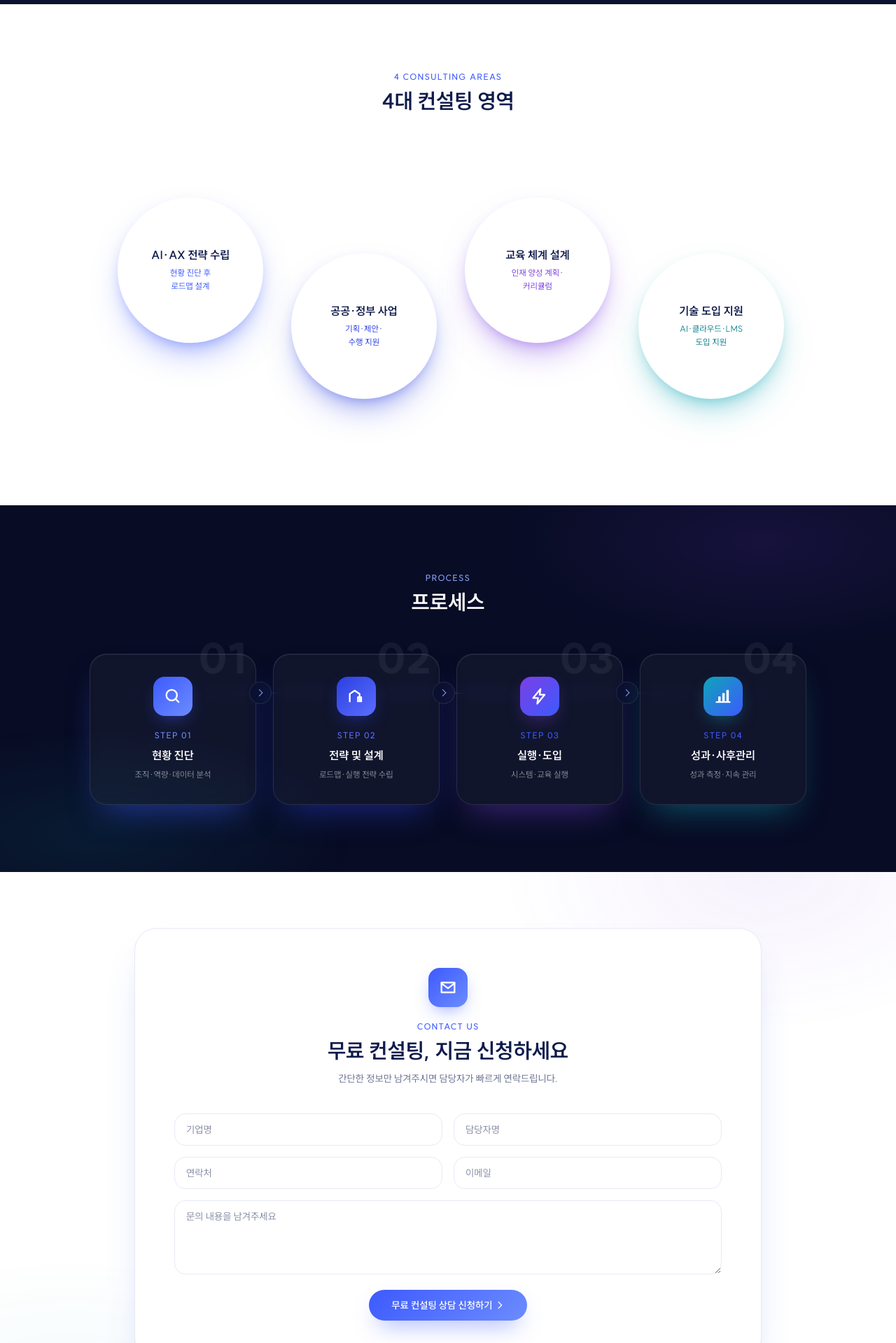
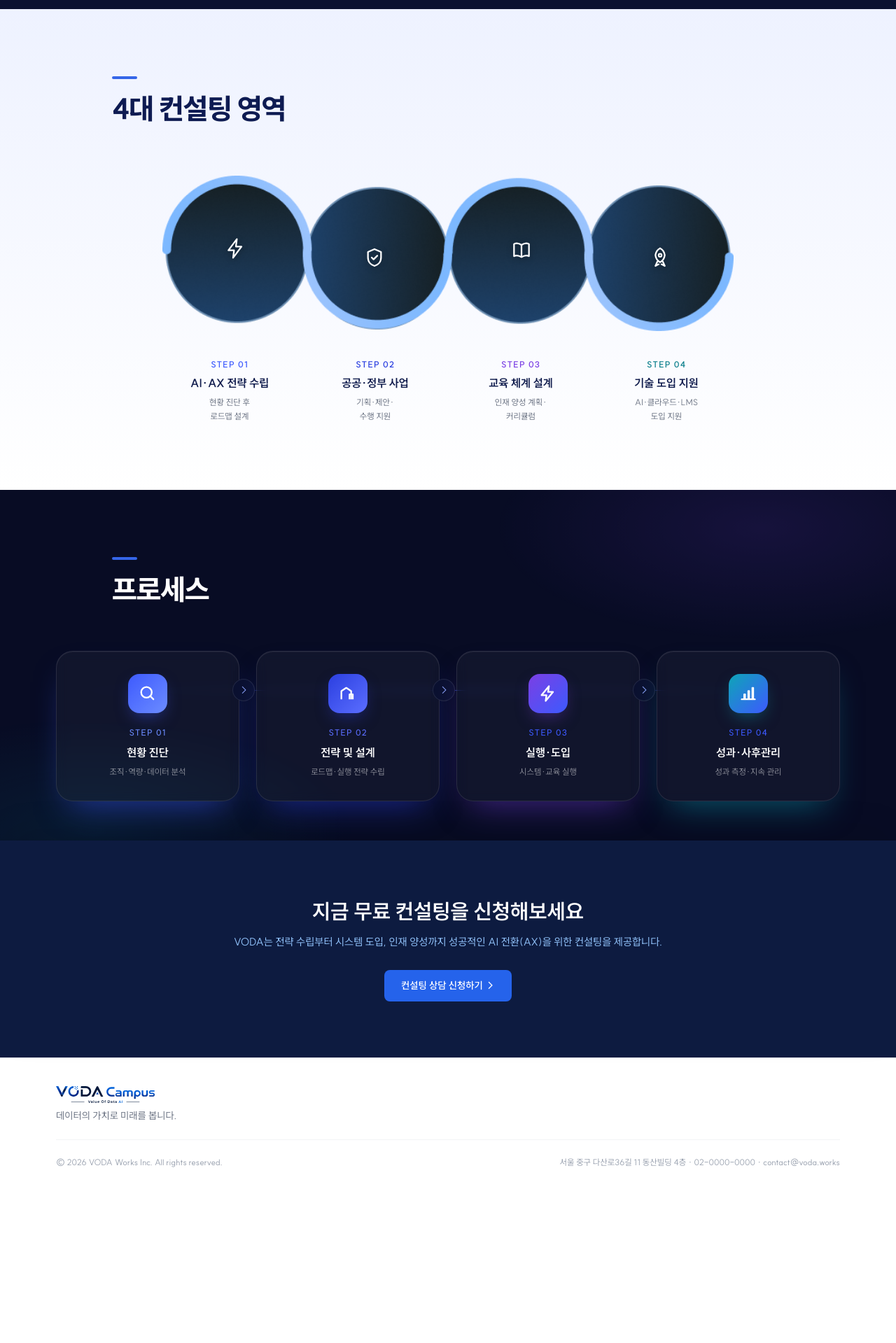
Before and after one commit to chaeuns/vodawebsite, a Next.js app: page /business/consulting in a window 1280 px wide. Shown: the part 340-2259 px from the top of the page at 70% size. After the commit the page ends 2049 px from the top, so only its background shows below. Built offline with nearby package versions, Linux system fonts and the light colour scheme.

Commit message:
4대 컨설팅 영역 이미지 추가

```diff
--- a/app/business/consulting/page.tsx
+++ b/app/business/consulting/page.tsx
@@ -3,7 +3,18 @@
 // 구조: 01 히어로 → 02 4대 컨설팅 영역(겹치는 원형 다이어그램) → 03 프로세스 → 04 Bottom CTA
 // 컬러: 히어로/프로세스는 네이비(#0B1130) + 블루(#3D5AFE), 02번 섹션만 밝은 그라데이션
 
+import Image from "next/image";
+import Container from "@/app/components/Container";
+
 const heroTags = ["AI·AX 전략 수립", "공공·정부 사업", "교육 체계 설계", "기술 도입 지원"];
+
+// public/4_consulting_areas.png 내 4개 원의 중심 좌표(이미지 700×191 기준 %) — 아이콘 정렬용
+const circlePositions = [
+  { left: "12.9%", top: "47.1%" },
+  { left: "37.1%", top: "52.9%" },
+  { left: "62.9%", top: "48.2%" },
+  { left: "87.1%", top: "52.9%" },
+];
 
 const consultingAreas = [
   {
@@ -13,6 +24,17 @@ const consultingAreas = [
     rgb: "61,90,254", // #3D5AFE — 프로세스 STEP 01과 동일 계열
     accent: "#3D5AFE",
     glow: "rgba(61,90,254,0.5)",
+    icon: (
+      <svg viewBox="0 0 24 24" fill="none" className="h-7 w-7 sm:h-8 sm:w-8">
+        <path
+          d="M13 2 4 14h6l-1 8 9-12h-6l1-8z"
+          stroke="currentColor"
+          strokeWidth="1.7"
+          strokeLinejoin="round"
+          strokeLinecap="round"
+        />
+      </svg>
+    ),
   },
   {
     no: "02",
@@ -21,6 +43,23 @@ const consultingAreas = [
     rgb: "43,63,224", // #2B3FE0 — 프로세스 STEP 02와 동일 계열
     accent: "#2B3FE0",
     glow: "rgba(43,63,224,0.5)",
+    icon: (
+      <svg viewBox="0 0 24 24" fill="none" className="h-7 w-7 sm:h-8 sm:w-8">
+        <path
+          d="M12 3l7 3v6c0 5-3.5 8-7 9-3.5-1-7-4-7-9V6l7-3z"
+          stroke="currentColor"
+          strokeWidth="1.7"
+          strokeLinejoin="round"
+        />
+        <path
+          d="M9 12l2 2 4-4"
+          stroke="currentColor"
+          strokeWidth="1.7"
+          strokeLinecap="round"
+          strokeLinejoin="round"
+        />
+      </svg>
+    ),
   },
   {
     no: "03",
@@ -29,6 +68,17 @@ const consultingAreas = [
     rgb: "123,63,228", // #7B3FE4 — 프로세스 STEP 03과 동일 계열
     accent: "#7B3FE4",
     glow: "rgba(123,63,228,0.5)",
+    icon: (
+      <svg viewBox="0 0 24 24" fill="none" className="h-7 w-7 sm:h-8 sm:w-8">
+        <path
+          d="M4 5c2-1 5-1 8 1 3-2 6-2 8-1v13c-2-1-5-1-8 1-3-2-6-2-8-1V5z"
+          stroke="currentColor"
+          strokeWidth="1.7"
+          strokeLinejoin="round"
+        />
+        <path d="M12 6v13" stroke="currentColor" strokeWidth="1.7" />
+      </svg>
+    ),
   },
   {
     no: "04",
@@ -37,6 +87,24 @@ const consultingAreas = [
     rgb: "14,165,183", // #0EA5B7 — 프로세스 STEP 04와 동일 계열
     accent: "#0B7F8C",
     glow: "rgba(14,165,183,0.5)",
+    icon: (
+      <svg viewBox="0 0 24 24" fill="none" className="h-7 w-7 sm:h-8 sm:w-8">
+        <path
+          d="M12 2c2.8 1.4 4.6 4 5 7.5-.4 3.5-2.2 6.1-5 7.5-2.8-1.4-4.6-4-5-7.5.4-3.5 2.2-6.1 5-7.5z"
+          stroke="currentColor"
+          strokeWidth="1.7"
+          strokeLinejoin="round"
+        />
+        <circle cx="12" cy="9.5" r="1.6" stroke="currentColor" strokeWidth="1.7" />
+        <path
+          d="M9 16.5 7 21l3.5-1.8M15 16.5l2 4.5-3.5-1.8"
+          stroke="currentColor"
+          strokeWidth="1.7"
+          strokeLinecap="round"
+          strokeLinejoin="round"
+        />
+      </svg>
+    ),
   },
 ];
 
@@ -109,7 +177,7 @@ export default function ConsultingPage() {
   return (
     <main className="bg-white">
       {/* 01. Hero */}
-      <section className="relative overflow-hidden bg-[#0B1130] px-6 pt-20 pb-16 sm:px-10 lg:px-24">
+      <section className="relative overflow-hidden bg-[#0B1130] pt-20 pb-16">
         <div
           className="pointer-events-none absolute inset-0 opacity-40"
           style={{
@@ -117,21 +185,26 @@ export default function ConsultingPage() {
               "radial-gradient(60% 60% at 20% 0%, rgba(61,90,254,0.35) 0%, rgba(11,17,48,0) 60%)",
           }}
         />
-        <div className="relative mx-auto max-w-5xl text-center">
+        <Container className="relative">
+          <div className="pl-20 pr-20">
             <p className="mb-4 text-sm font-semibold tracking-widest text-[#8FA6FF]">
               CONSULTING <span className="text-white/40">—</span> 컨설팅
             </p>
-          <h1 className="text-4xl font-bold leading-tight text-white sm:text-5xl">
+            <span className="mb-3 block h-1 w-9 rounded-full bg-[#3566e8]" />
+            <h1
+              className="font-extrabold font-suit leading-tight text-white"
+              style={{ fontSize: "clamp(1.7rem,3.2vw,2.8rem)", letterSpacing: "-0.03em" }}
+            >
               컨설팅{" "}
               <span className="bg-gradient-to-r from-[#8FA6FF] to-white bg-clip-text text-transparent">
                 (Consulting)
               </span>
             </h1>
-          <p className="mx-auto mt-6 max-w-2xl text-base leading-relaxed text-white/70">
+            <p className="mt-6 max-w-2xl text-base leading-relaxed text-white/70">
               전략 수립부터 시스템 도입, 인재 양성까지. 성공적인 AI 전환(AX)을 위한
               토탈 솔루션
             </p>
-          <div className="mt-7 flex flex-wrap justify-center gap-2">
+            <div className="mt-7 flex flex-wrap gap-2">
               {heroTags.map((tag) => (
                 <span
                   key={tag}
@@ -142,40 +215,61 @@ export default function ConsultingPage() {
               ))}
             </div>
           </div>
+        </Container>
       </section>
 
-      {/* 02. 4대 컨설팅 영역 — 겹치는 원형 다이어그램 */}
-      <section className="bg-white px-6 py-24 sm:px-10 lg:px-24">
-        <div className="mx-auto mb-16 max-w-3xl text-center">
-          <p className="text-xs font-semibold tracking-widest text-[#3D5AFE]">
-            4 CONSULTING AREAS
-          </p>
-          <h2 className="mt-2 text-2xl font-bold text-[#0F1B4C] sm:text-3xl">
+      {/* 02. 4대 컨설팅 영역 — 겹치는 원형 이미지 + 아이콘/텍스트 */}
+      <section className="bg-linear-to-b from-[#EEF2FF] to-white py-24">
+        <Container>
+          <div className="mb-16 pl-20 pr-20">
+            <span className="mb-3 block h-1 w-9 rounded-full bg-[#3566e8]" />
+            <h2
+              className="font-extrabold font-suit text-[#0e1b52]"
+              style={{ fontSize: "clamp(1.7rem,3.2vw,2.8rem)", letterSpacing: "-0.03em" }}
+            >
               4대 컨설팅 영역
             </h2>
           </div>
 
-        <div className="relative mx-auto max-w-5xl px-4 py-20 sm:px-10 sm:py-24">
-          <div className="flex items-center justify-between gap-3 sm:gap-8 lg:gap-10">
+          <div className="mx-auto max-w-4xl px-4 sm:px-10">
+            {/* 원 이미지 + 아이콘 오버레이 */}
+            <div className="relative w-full" style={{ aspectRatio: "700 / 191" }}>
+              <Image
+                src="/4_consulting_areas.png"
+                alt=""
+                fill
+                className="object-contain"
+                sizes="(min-width: 768px) 800px, 100vw"
+              />
               {consultingAreas.map((area, i) => (
                 <div
                   key={area.no}
-                className={`flex h-24 w-24 flex-none flex-col items-center justify-center rounded-full bg-white text-center transition-transform duration-300 hover:scale-105 sm:h-40 sm:w-40 lg:h-52 lg:w-52 ${
-                  i % 2 === 0
-                    ? "-translate-y-4 sm:-translate-y-8 lg:-translate-y-10"
-                    : "translate-y-4 sm:translate-y-8 lg:translate-y-10"
-                }`}
+                  className="absolute text-white drop-shadow-[0_2px_4px_rgba(0,0,0,0.35)]"
                   style={{
-                  boxShadow: `0 24px 48px -16px ${area.glow}, 0 8px 20px -10px ${area.glow}`,
+                    left: circlePositions[i].left,
+                    top: circlePositions[i].top,
+                    transform: "translate(-50%, -50%)",
                   }}
                 >
-                <p className="px-2 text-[11px] font-bold leading-tight text-[#0F1B4C] sm:px-4 sm:text-sm lg:text-base">
+                  {area.icon}
+                </div>
+              ))}
+            </div>
+
+            {/* 아이콘 하단 텍스트 */}
+            <div className="mt-8 grid grid-cols-4 gap-x-2 gap-y-8 sm:mt-10 sm:gap-x-4">
+              {consultingAreas.map((area) => (
+                <div key={area.no} className="text-center">
+                  <p
+                    className="text-[10px] font-bold tracking-widest sm:text-xs"
+                    style={{ color: area.accent }}
+                  >
+                    STEP {area.no}
+                  </p>
+                  <p className="mt-1.5 text-xs font-bold text-[#0F1B4C] sm:text-base">
                     {area.title}
                   </p>
-                <p
-                  className="mt-1.5 hidden px-4 text-xs leading-relaxed sm:block"
-                  style={{ color: area.accent }}
-                >
+                  <p className="mt-1.5 hidden text-xs leading-relaxed text-gray-500 sm:block">
                     {area.desc[0]}
                     <br />
                     {area.desc[1]}
@@ -184,10 +278,11 @@ export default function ConsultingPage() {
               ))}
             </div>
           </div>
+        </Container>
       </section>
 
       {/* 03. 프로세스 */}
-      <section className="relative overflow-hidden bg-[#080C24] px-6 py-24 sm:px-10 lg:px-24">
+      <section className="relative overflow-hidden bg-[#080C24] py-24">
         <div
           className="pointer-events-none absolute inset-0 opacity-50"
           style={{
@@ -195,12 +290,18 @@ export default function ConsultingPage() {
               "radial-gradient(50% 50% at 85% 10%, rgba(123,63,228,0.25) 0%, rgba(8,12,36,0) 60%), radial-gradient(50% 50% at 10% 90%, rgba(14,165,183,0.2) 0%, rgba(8,12,36,0) 60%)",
           }}
         />
-        <div className="relative mx-auto max-w-5xl text-center">
-          <p className="text-xs font-semibold tracking-widest text-[#8FA6FF]">PROCESS</p>
-          <h2 className="mt-2 text-2xl font-bold text-white sm:text-3xl">프로세스</h2>
+        <Container className="relative">
+          <div className="pl-20 pr-20">
+            <span className="mb-3 block h-1 w-9 rounded-full bg-[#3566e8]" />
+            <h2
+              className="font-extrabold font-suit text-white"
+              style={{ fontSize: "clamp(1.7rem,3.2vw,2.8rem)", letterSpacing: "-0.03em" }}
+            >
+              프로세스
+            </h2>
           </div>
 
-        <div className="relative mx-auto mt-14 grid max-w-5xl gap-6 sm:grid-cols-4">
+          <div className="relative mt-14 grid gap-6 sm:grid-cols-4">
             {/* connecting line behind cards */}
             <div className="pointer-events-none absolute left-0 right-0 top-14 hidden h-px bg-linear-to-r from-transparent via-[#3D5AFE]/50 to-transparent sm:block" />
 
@@ -212,13 +313,6 @@ export default function ConsultingPage() {
                     boxShadow: `0 24px 48px -20px ${p.glow}, inset 0 1px 0 rgba(255,255,255,0.06)`,
                   }}
                 >
-                <span
-                  className="pointer-events-none absolute -top-6 right-3 select-none text-6xl font-black leading-none text-white/6"
-                  aria-hidden
-                >
-                  {String(i + 1).padStart(2, "0")}
-                </span>
-
                   <div
                     className="relative z-10 mx-auto flex h-14 w-14 items-center justify-center rounded-2xl text-white shadow-lg"
                     style={{
@@ -252,98 +346,22 @@ export default function ConsultingPage() {
               </div>
             ))}
           </div>
+        </Container>
       </section>
 
-      {/* 04. Bottom CTA — 기업 정보 입력 폼 */}
-      <section className="relative overflow-hidden bg-white px-6 py-20 sm:px-10 lg:px-24">
-        <div
-          className="pointer-events-none absolute inset-0 opacity-40"
-          style={{
-            background:
-              "radial-gradient(50% 50% at 85% 0%, rgba(123,63,228,0.16) 0%, rgba(255,255,255,0) 60%), radial-gradient(50% 50% at 8% 100%, rgba(14,165,183,0.14) 0%, rgba(255,255,255,0) 60%)",
-          }}
-        />
-
-        <div
-          className="relative mx-auto max-w-4xl rounded-4xl border border-[#E7EAF6] bg-white p-10 sm:p-14"
-          style={{
-            boxShadow:
-              "0 32px 64px -28px rgba(61,90,254,0.3), 0 8px 24px -12px rgba(15,27,76,0.08)",
-          }}
-        >
-          <div
-            className="mx-auto flex h-14 w-14 items-center justify-center rounded-2xl text-white"
-            style={{
-              background: "linear-gradient(135deg, #3D5AFE, #6C8CFF)",
-              boxShadow: "0 10px 24px -8px rgba(61,90,254,0.55)",
-            }}
-          >
-            <svg viewBox="0 0 24 24" fill="none" className="h-7 w-7">
-              <path
-                d="M4 6h16v12H4z"
-                stroke="currentColor"
-                strokeWidth="2"
-                strokeLinejoin="round"
-              />
-              <path
-                d="M4 7l8 6 8-6"
-                stroke="currentColor"
-                strokeWidth="2"
-                strokeLinecap="round"
-                strokeLinejoin="round"
-              />
-            </svg>
-          </div>
-
-          <p className="mt-5 text-center text-xs font-semibold tracking-widest text-[#3D5AFE]">
-            CONTACT US
+      {/* 04. Bottom CTA */}
+      <section className="bg-[#0D1B40] py-[80px] relative z-50 -mt-10 shadow-[0_-24px_48px_-12px_rgba(0,0,0,0.1)]">
+        <div className="max-w-[1100px] mx-auto px-6 text-center">
+          <p className="text-white text-[26px] md:text-[30px] font-bold leading-[1.4]">
+            지금 무료 컨설팅을 신청해보세요
           </p>
-          <h2 className="mt-2 text-center text-2xl font-bold text-[#0F1B4C] sm:text-3xl">
-            무료 컨설팅, 지금 신청하세요
-          </h2>
-          <p className="mt-3 text-center text-sm text-[#6A7290]">
-            간단한 정보만 남겨주시면 담당자가 빠르게 연락드립니다.
+          <p className="text-[#93C5FD] text-[14px] md:text-[15px] mt-3">
+            VODA는 전략 수립부터 시스템 도입, 인재 양성까지 성공적인 AI 전환(AX)을 위한 컨설팅을 제공합니다.
           </p>
 
-          <form className="mt-10 space-y-4">
-            <div className="grid gap-4 sm:grid-cols-2">
-              <input
-                type="text"
-                placeholder="기업명"
-                className="rounded-2xl border border-[#E7EAF6] px-4 py-3 text-sm text-[#0F1B4C] outline-none transition focus:border-[#3D5AFE] focus:ring-4 focus:ring-[#3D5AFE]/10"
-              />
-              <input
-                type="text"
-                placeholder="담당자명"
-                className="rounded-2xl border border-[#E7EAF6] px-4 py-3 text-sm text-[#0F1B4C] outline-none transition focus:border-[#3D5AFE] focus:ring-4 focus:ring-[#3D5AFE]/10"
-              />
-              <input
-                type="tel"
-                placeholder="연락처"
-                className="rounded-2xl border border-[#E7EAF6] px-4 py-3 text-sm text-[#0F1B4C] outline-none transition focus:border-[#3D5AFE] focus:ring-4 focus:ring-[#3D5AFE]/10"
-              />
-              <input
-                type="email"
-                placeholder="이메일"
-                className="rounded-2xl border border-[#E7EAF6] px-4 py-3 text-sm text-[#0F1B4C] outline-none transition focus:border-[#3D5AFE] focus:ring-4 focus:ring-[#3D5AFE]/10"
-              />
-            </div>
-            <textarea
-              placeholder="문의 내용을 남겨주세요"
-              rows={4}
-              className="w-full rounded-2xl border border-[#E7EAF6] px-4 py-3 text-sm text-[#0F1B4C] outline-none transition focus:border-[#3D5AFE] focus:ring-4 focus:ring-[#3D5AFE]/10"
-            />
-            <button
-              type="submit"
-              className="mx-auto block rounded-full px-8 py-3 text-sm font-semibold text-white transition duration-300 hover:-translate-y-0.5"
-              style={{
-                background: "linear-gradient(135deg, #3D5AFE, #6C8CFF)",
-                boxShadow: "0 16px 32px -12px rgba(61,90,254,0.55)",
-              }}
-            >
-              무료 컨설팅 상담 신청하기 →
+          <button className="mt-7 bg-[#2563EB] text-white text-[14px] font-semibold px-6 py-3 rounded-lg hover:bg-[#1d4ed8] transition-colors">
+            컨설팅 상담 신청하기 →
           </button>
-          </form>
         </div>
       </section>
     </main>
```
Also changed, not shown: public/4_consulting_areas.png (added). Lines whose indentation alone changed are shown as unchanged.
